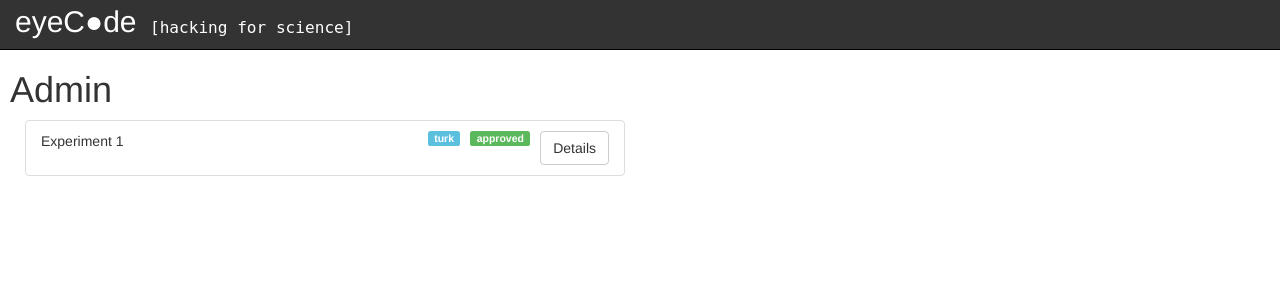
After one commit to msgpo/eyecode2-web, a Flask app: page /admin in a window 1280 px wide. The commit adds this page. Shown: the top 300 px of the page. Run offline with Flask 2, Linux system fonts and the light colour scheme; the visitor is signed in with stand-in values (Sample User, id 1); tables that the repository leaves empty hold one stand-in row (values such as "Sample post").

Commit message:
Added admin pages

```diff
--- a/eyecode2/app/__init__.py
+++ b/eyecode2/app/__init__.py
@@ -46,6 +46,9 @@ class Experiment(db.Model):
 
     def trials_completed(self):
         return all(t.started is not None for t in self.trials)
+
+    def completed(self):
+        return self.trials_completed() and self.ended is not None
 
     def mt_code(self):
         timestamp = int(time.mktime(self.started.timetuple()))
@@ -122,6 +125,9 @@ class Trial(db.Model):
 
         raise ValueError("Unsupported language {0}".format(self.language))
 
+    def completed(self):
+        return self.started is not None and self.ended is not None
+
 # --------------------------------------------------
 
 class TrialResponse(db.Model):
--- a/eyecode2/app/core/views.py
+++ b/eyecode2/app/core/views.py
@@ -308,3 +308,27 @@ def finish():
 
     session.clear()
     return render_template("core/finish.html", exp=exp)
+
+@mod.route("/admin")
+def admin():
+    if "admin" not in session:
+        assert "p" in request.args and request.args["p"] == "grover"
+        session["admin"] = True
+
+    exps = Experiment.query.order_by(Experiment.started.desc()).all()
+    return render_template("core/admin.html", exps=exps)
+
+@mod.route("/approve")
+def approve():
+    assert "admin" in session and "id" in request.args
+    exp = Experiment.query.get(int(request.args["id"]))
+    assert exp.is_mt()
+    exp.mt_approved = True
+    flash("Experiment {0} approved".format(exp.id), category="info")
+    return redirect(url_for("core.admin"))
+
+@mod.route("/details")
+def details():
+    assert "admin" in session and "id" in request.args
+    exp = Experiment.query.get(int(request.args["id"]))
+    return render_template("core/details.html", exp=exp)
--- a/eyecode2/app/static/css/custom.css
+++ b/eyecode2/app/static/css/custom.css
@@ -51,3 +51,7 @@ div.content {
 span.code {
     font-family: monospace;
 }
+
+.dl-horizontal dt {
+    text-align: left;
+}
--- /dev/null
+++ b/eyecode2/app/templates/core/admin.html
@@ -0,0 +1,33 @@
+{% extends "base.html" %}
+{% block body %}
+
+<h1>Admin</h1>
+
+<div class="col-xs-6">
+    <ul class="list-group">
+    {% for e in exps %}
+    <li class="list-group-item">Experiment {{ e.id }}
+    <a target="_blank" href="details?id={{ e.id }}" class="btn btn-default pull-right" style="margin-left: 10px;">Details</a>
+
+    {% if not e.completed() %}
+    <span class="label label-danger pull-right" style="margin-left: 10px;">unfinished</span>
+    {% endif %}
+
+    <!-- Mechanical Turk -->
+    {% if e.is_mt() %}
+
+    {% if e.mt_approved %}
+    <span class="label label-success pull-right" style="margin-left: 10px;">approved</span>
+    {% else %}
+    <a href="approve?id={{ e.id }}" class="btn btn-success pull-right" style="margin-left: 10px;">Approve</a>
+    {% endif %}
+
+    <span class="label label-info pull-right">turk</span>
+    {% endif %}
+    <br style="clear: both;" />
+    </li>
+    {% endfor %}
+    </ul>
+</div>
+
+{% endblock %}
```
Also changed, not shown: eyecode2/app/templates/core/details.html (added, +78 -0 lines).
